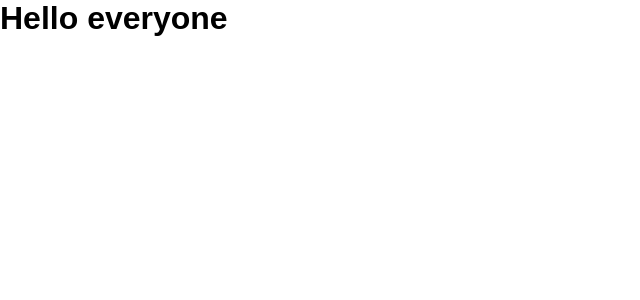
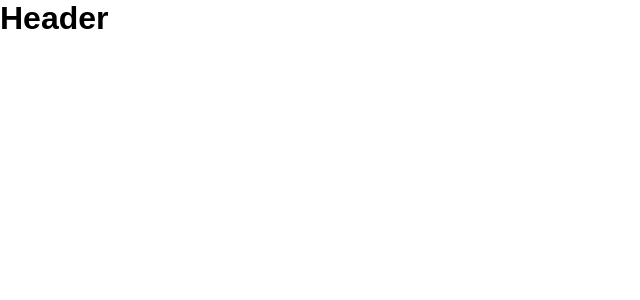
Before and after one commit to Md-RonyAhmed/tech-tutor-react-firebase, a React (Create React App) app: page / in a window 1280 px wide. Shown: the top 300 px of the page, without its empty margins (0-640 px from the left). Built offline with nearby package versions, Linux system fonts and the light colour scheme.

Commit message:
tailwind css added and header component added

```diff
--- /dev/null
+++ b/postcss.config.js
@@ -0,0 +1,6 @@
+module.exports = {
+  plugins: {
+    tailwindcss: {},
+    autoprefixer: {},
+  },
+}
--- a/src/App.js
+++ b/src/App.js
@@ -1,9 +1,10 @@
 import './App.css';
+import Header from './Pages/Shared/Header/Header';
 
 function App() {
   return (
     <div>
-      <h1>Hello everyone</h1>
+      <Header></Header>
     </div>
   );
 }
--- /dev/null
+++ b/src/Pages/Shared/Header/Header.js
@@ -0,0 +1,11 @@
+import React from 'react';
+
+const Header = () => {
+   return (
+      <div>
+         <h1>Header</h1>
+      </div>
+   );
+};
+
+export default Header;
```
Also changed, not shown: package.json (+7 -0 lines), src/Pages/Banner/Banner.js (added, +11 -0 lines), tailwind.config.js (added, +7 -0 lines), 1 other file (tests, documents, lock files or other folders).
